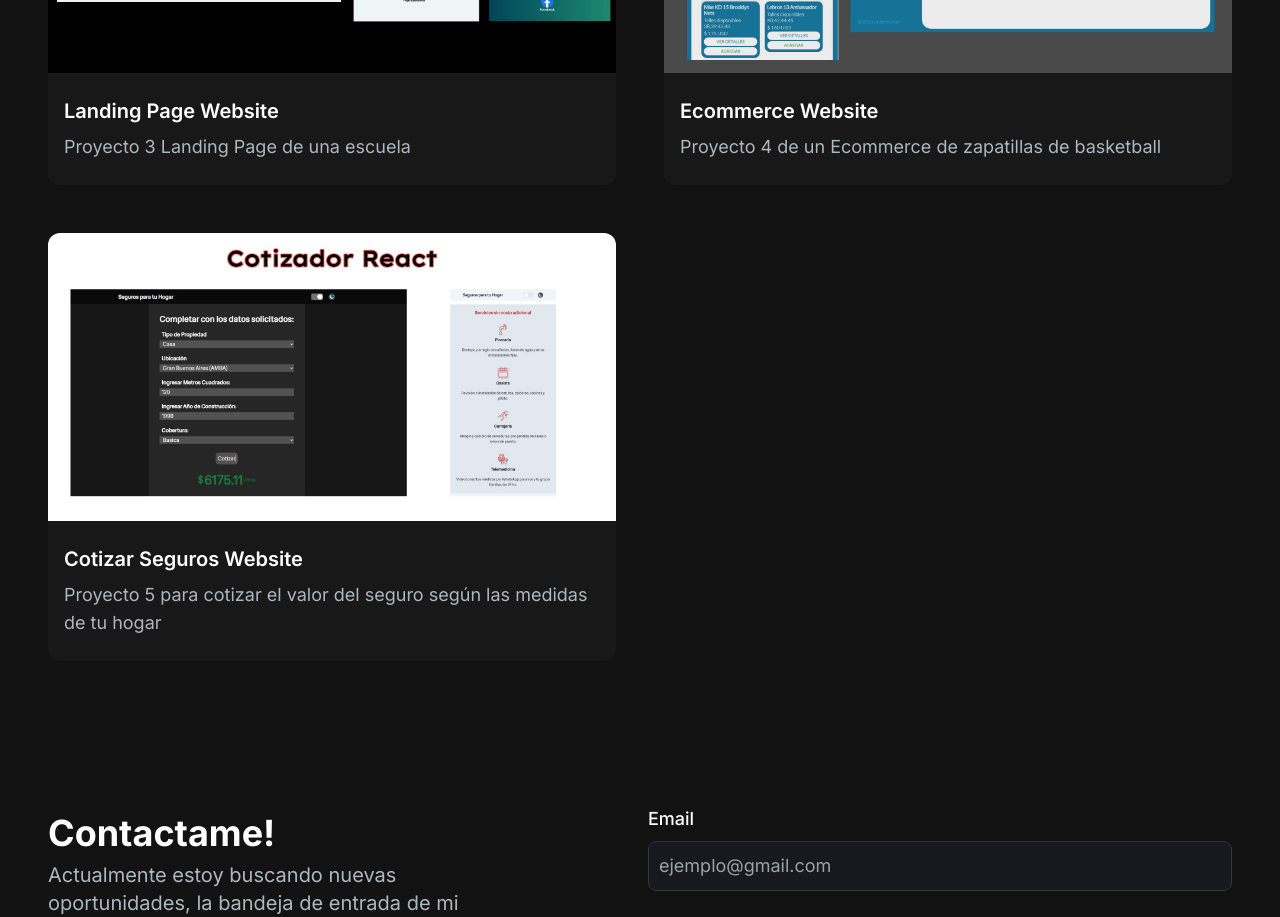
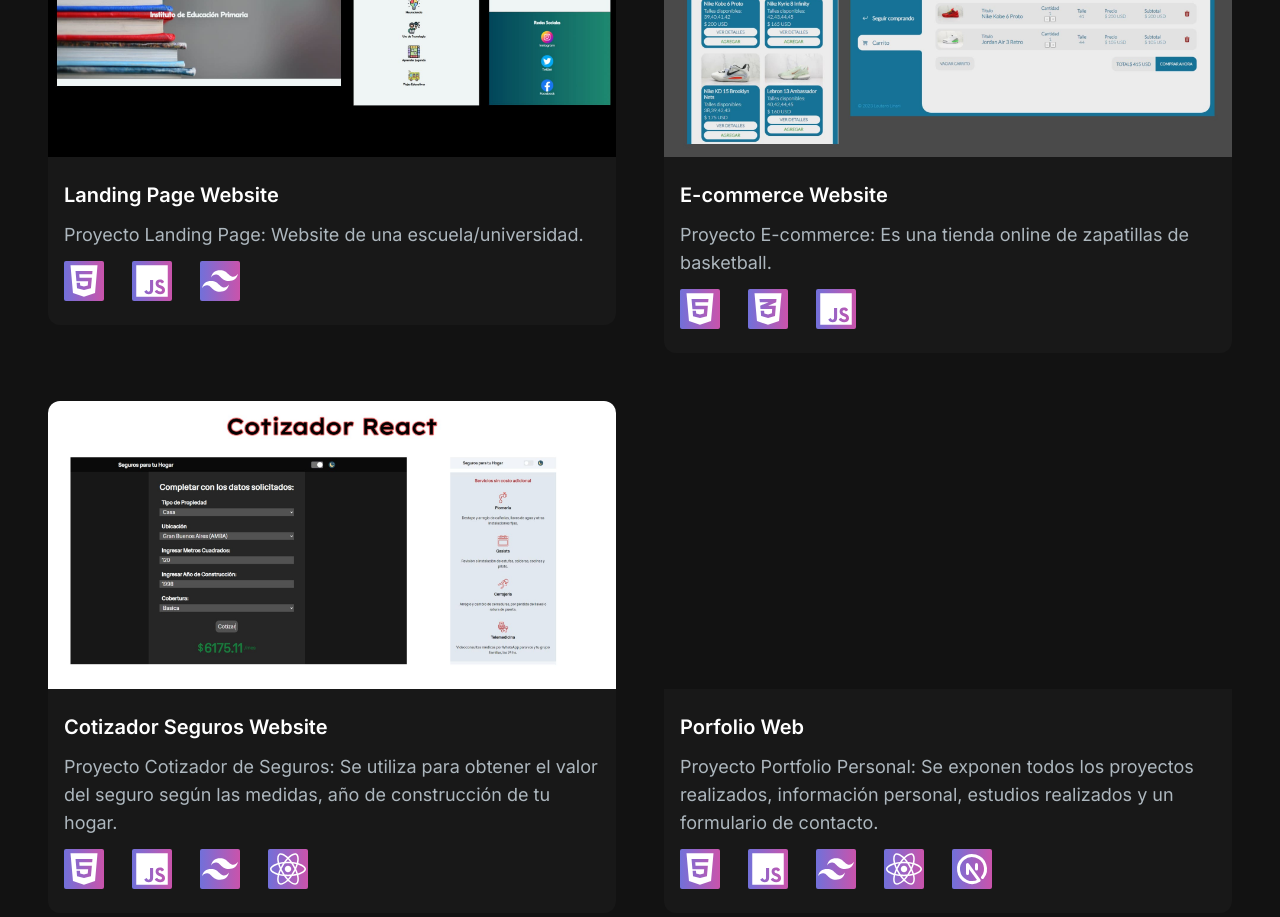
Before and after one commit to LautaroLinari/Portfolio, a Next.js app: page / in a window 1280 px wide. Shown: the part 1880-2797 px from the top of the page. Built offline with nearby package versions, Linux system fonts and the light colour scheme.

Commit message:
add technologies, fix pictures

```diff
--- a/package.json
+++ b/package.json
@@ -13,6 +13,7 @@
     "next": "14.0.4",
     "react": "^18",
     "react-dom": "^18",
+    "react-icons": "^5.0.1",
     "react-type-animation": "^3.2.0",
     "resend": "^3.1.0"
   },
--- /dev/null
+++ b/src/app/components/CardProject.jsx
@@ -0,0 +1,29 @@
+import React from 'react'
+import projectsData from './ProjectsData'
+import ProjectsCard from './ProjectsCard'
+
+const CardProject = () => {
+  return (
+    <>
+    <h2 className='text-center text-2xl md:text-4xl font-bold text-white mt-10 mb-8 md:mb-12' id='proyectos'>
+          Mis Proyectos
+      </h2>
+    <div className='grid md:grid-cols-2 gap-8 md:gap-12'>
+      {projectsData.map((project) => (
+          <ProjectsCard
+              key={project.id}
+              title={project.title}
+              description={project.description}
+              imgUrl={project.image}
+              gitUrl={project.gitUrl}
+              previewUrl={project.previewUrl}
+              tecnology={project.tecnology}
+          />
+      ))}
+    </div>
+
+  </>
+  )
+}
+
+export default CardProject
--- a/src/app/components/NavLink.jsx
+++ b/src/app/components/NavLink.jsx
@@ -4,7 +4,7 @@ const NavLink = ({ href, title }) => {
     return (
         <li>
             <Link href={href}
-                className='block text-[#ADB7BE] text-lg rounded hover:text-white'>
+                className='block text-[#ADB7BE] text-lg md:text-2xl rounded hover:text-white'>
                 {title}
             </Link>
         </li>
--- a/src/app/components/ProjectsCard.jsx
+++ b/src/app/components/ProjectsCard.jsx
@@ -1,9 +1,13 @@
 import React from 'react'
 import { CodeBracketIcon, EyeIcon } from "@heroicons/react/24/outline";
 import Link from "next/link";
+import Technologies from './Technologies';
 
 
-const ProjectsCard = ({ imgUrl, title, description, gitUrl, previewUrl }) => {
+
+const ProjectsCard = ({ imgUrl, title, description, gitUrl, previewUrl, tecnology}) => {
+
+
   return (
     <div>
         <div
@@ -29,11 +33,16 @@ const ProjectsCard = ({ imgUrl, title, description, gitUrl, previewUrl }) => {
                 </Link>
             </div>
         </div>
+
         <div className='text-white rounded-b-xl mt-0 bg-[#181818] py-6 px-4'>
-            <h5 className='text-lg md:text-xl font-semibold mb-2 '> { title } </h5>
-            <p className='text-[#ADB7BE] text-base md:text-lg'> { description } </p>
+            <h5 className='text-lg md:text-xl font-semibold mb-3 '> { title } </h5>
+            <p className='text-[#ADB7BE] text-base md:text-lg mb-3'> { description } </p>
+            <div className='flex gap-7'>
+                {tecnology.map((tech, item) => (
+                    <Technologies key={item} name={tech} />
+                ))}
+            </div>
         </div>
-
     </div>
   )
 }
--- /dev/null
+++ b/src/app/components/ProjectsData.jsx
@@ -0,0 +1,93 @@
+import { FaHtml5, FaSass, FaCss3Alt, FaReact } from "react-icons/fa";
+import { IoLogoJavascript } from "react-icons/io5";
+import { SiTailwindcss } from "react-icons/si";
+import { TbBrandNextjs } from "react-icons/tb";
+
+
+const projectsData = [
+    {
+        id: 1,
+        title: 'Task Local Website',
+        description: 'Proyecto Notes App: Se utiliza para guardar tareas locales en el navegador (Aprendiendo conocimientos de JS).',
+        image: '/images/projects/project-1.png',
+        gitUrl: 'https://github.com/LautaroLinari/Task-Local',
+        previewUrl: 'https://task-local.vercel.app/',
+        tecnology: [
+            <FaHtml5 />,
+            <FaCss3Alt />,
+            <IoLogoJavascript />,
+        ]
+    },
+    {
+        id: 2,
+        title: 'Portfolio Website',
+        description: 'Proyecto Portfolio: Ejercicio de practica aprendiendo conocimientos básicos de Sass.',
+        image: '/images/projects/project-2.jpg',
+        gitUrl: 'https://github.com/LautaroLinari/Pracitca-Sass',
+        previewUrl: 'https://practica-sass.vercel.app/',
+        tecnology: [
+          <FaHtml5 />,
+          <FaSass />,
+          <IoLogoJavascript />,
+        ],
+    },
+    {
+        id: 3,
+        title: 'Landing Page Website',
+        description: 'Proyecto Landing Page: Website de una escuela/universidad.',
+        image: "/images/projects/project-3.jpg",
+        gitUrl: 'https://github.com/LautaroLinari/PROYECTO-INTEGRADOR-WEB-UNTREFSCHOOL',
+        previewUrl: 'https://proyecto-integrador-web-untrefschool.vercel.app/',
+        tecnology: [
+            <FaHtml5 />,
+            <IoLogoJavascript />,
+            <SiTailwindcss />,
+        ]
+    },
+    {
+        id: 4,
+        title: 'E-commerce Website',
+        description: 'Proyecto E-commerce: Es una tienda online de zapatillas de basketball.',
+        image: '/images/projects/project-4.jpg',
+        gitUrl: 'https://github.com/LautaroLinari/ProyectoEcommerce',
+        previewUrl: 'https://proyecto-ecommerce-beta.vercel.app/',
+        tecnology: [
+            <FaHtml5 />,
+            <FaCss3Alt />,
+            <IoLogoJavascript />,
+        ]
+    },
+    {
+        id: 5,
+        title: 'Cotizador Seguros Website',
+        description: 'Proyecto Cotizador de Seguros: Se utiliza para obtener el valor del seguro según las medidas, año de construcción de tu hogar.',
+        image: '/images/projects/project-5.jpg',
+        gitUrl: 'https://github.com/LautaroLinari/Proyecto-Final-React',
+        previewUrl: 'https://proyecto-final-react-xi-rosy.vercel.app/',
+        tecnology: [
+            <FaHtml5 />,
+            <IoLogoJavascript />,
+            <SiTailwindcss />,
+            <FaReact />
+        ]
+    },
+    {
+        id: 6,
+        title: 'Porfolio Web',
+        description: 'Proyecto Portfolio Personal: Se exponen todos los proyectos realizados, información personal, estudios realizados y un formulario de contacto.',
+        image: '',
+        gitUrl: '',
+        previewUrl: '',
+        tecnology: [
+            <FaHtml5 />,
+            <IoLogoJavascript />,
+            <SiTailwindcss />,
+            <FaReact />,
+            <TbBrandNextjs />
+        ]
+    },
+];
+
+
+
+export default projectsData
--- a/src/app/components/ProjectsSection.jsx
+++ /dev/null
@@ -1,70 +0,0 @@
-import React from 'react'
-import ProjectsCard from './ProjectsCard'
-
-const projectsData = [
-    {
-        id: 1,
-        title: 'Task Local Website',
-        description: 'Proyecto 1 para guardar tareas locales en el navegador',
-        image: '/images/projects/project-1.png',
-        gitUrl: 'https://github.com/LautaroLinari/Task-Local',
-        previewUrl: 'https://task-local.vercel.app/',
-    },
-    {
-        id: 2,
-        title: 'Portfolio Website',
-        description: 'Proyecto 2 de ejemplo de un Portfolio',
-        image: '/images/projects/project-2.jpg',
-        gitUrl: 'https://github.com/LautaroLinari/Pracitca-Sass',
-        previewUrl: 'https://practica-sass.vercel.app/',
-    },
-    {
-        id: 3,
-        title: 'Landing Page Website',
-        description: 'Proyecto 3 Landing Page de una escuela',
-        image: "/images/projects/project-3.jpg",
-        gitUrl: 'https://github.com/LautaroLinari/PROYECTO-INTEGRADOR-WEB-UNTREFSCHOOL',
-        previewUrl: 'https://proyecto-integrador-web-untrefschool.vercel.app/',
-    },
-    {
-        id: 4,
-        title: 'Ecommerce Website',
-        description: 'Proyecto 4 de un Ecommerce de zapatillas de basketball',
-        image: '/images/projects/project-4.jpg',
-        gitUrl: 'https://github.com/LautaroLinari/ProyectoEcommerce',
-        previewUrl: 'https://proyecto-ecommerce-beta.vercel.app/',
-    },
-    {
-        id: 5,
-        title: 'Cotizar Seguros Website',
-        description: 'Proyecto 5 para cotizar el valor del seguro según las medidas de tu hogar',
-        image: '/images/projects/project-5.jpg',
-        gitUrl: 'https://github.com/LautaroLinari/Proyecto-Final-React',
-        previewUrl: 'https://proyecto-final-react-xi-rosy.vercel.app/',
-    },
-];
-
-const ProjectsSection = () => {
-  return (
-    <>
-      <h2 className='text-center text-2xl md:text-4xl font-bold text-white mt-10 mb-8 md:mb-12' id='proyectos'>
-            Mis Proyectos
-        </h2>
-      <div className='grid md:grid-cols-2 gap-8 md:gap-12'>
-        {projectsData.map((project) => (
-            <ProjectsCard
-                key={project.id}
-                title={project.title}
-                description={project.description}
-                imgUrl={project.image}
-                gitUrl={project.gitUrl}
-                previewUrl={project.previewUrl}
-            />
-        ))}
-      </div>
-
-    </>
-  )
-}
-
-export default ProjectsSection
--- /dev/null
+++ b/src/app/components/Technologies.jsx
@@ -0,0 +1,9 @@
+const Technologies = ({ name }) => {
+    return (
+      <span className="text-4xl background-animate bg-gradient-to-r from-blue-500 to to-pink-500 rounded-sm w-10 h-10 flex items-center justify-center">
+        {name}
+      </span>
+    );
+  };
+
+  export default Technologies;
--- a/src/app/globals.css
+++ b/src/app/globals.css
@@ -25,3 +25,24 @@ body {
     )
     rgb(var(--background-start-rgb));
 }
+
+.background-animate {
+  background-size: 200%;
+  -webkit-animation: AnimateBackgroud 10s ease infinite;
+  -moz-animation: AnimateBackgroud 10s ease infinite;
+  animation: AnimateBackgroud 10s ease infinite;
+}
+
+@keyframes AnimateBackgroud {
+  0% {
+    background-position: 0;
+  }
+
+  50% {
+    background-position: 100%;
+  }
+
+   100% {
+    background-position: 0;
+  }
+}
--- a/src/app/page.js
+++ b/src/app/page.js
@@ -2,7 +2,7 @@ import HeroSection from './components/HeroSection';
 import Navbar from './components/Navbar';
 // import Image from 'next/image';
 import AboutSection from './components/AboutSection';
-import ProjectsSection from './components/ProjectsSection';
+import CardProject from './components/CardProject';
 import EmailSection from './components/EmailSection';
 import Footer from './components/Footer';
 
@@ -15,7 +15,7 @@ export default function Home() {
       <div className='container mt-24 mx-auto px-12 py-4' id='sobremi'>
         <HeroSection />
         <AboutSection />
-        <ProjectsSection />
+        <CardProject />
         <EmailSection />
       </div>
       <Footer />
```
Also changed, not shown: src/app/components/EmailSection.jsx (+6 -8 lines), 2 other files (tests, documents, lock files or other folders).
